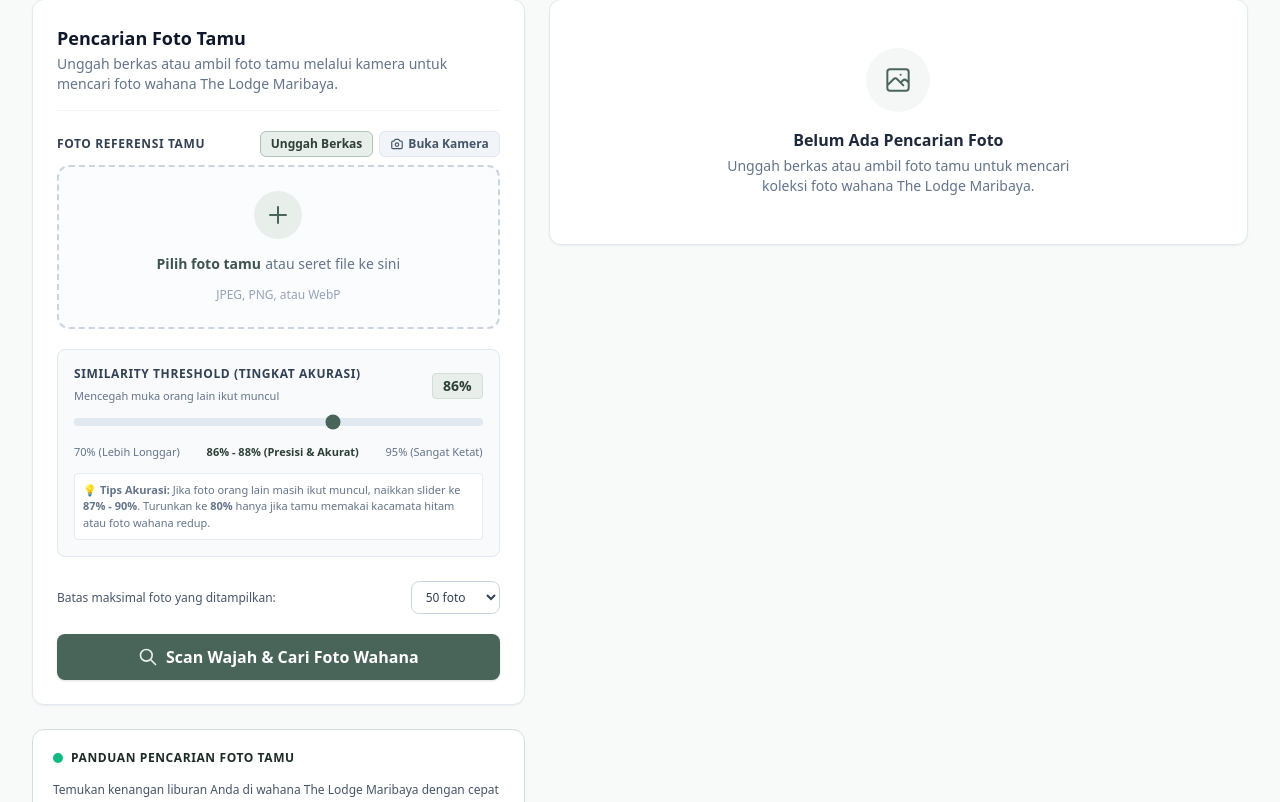
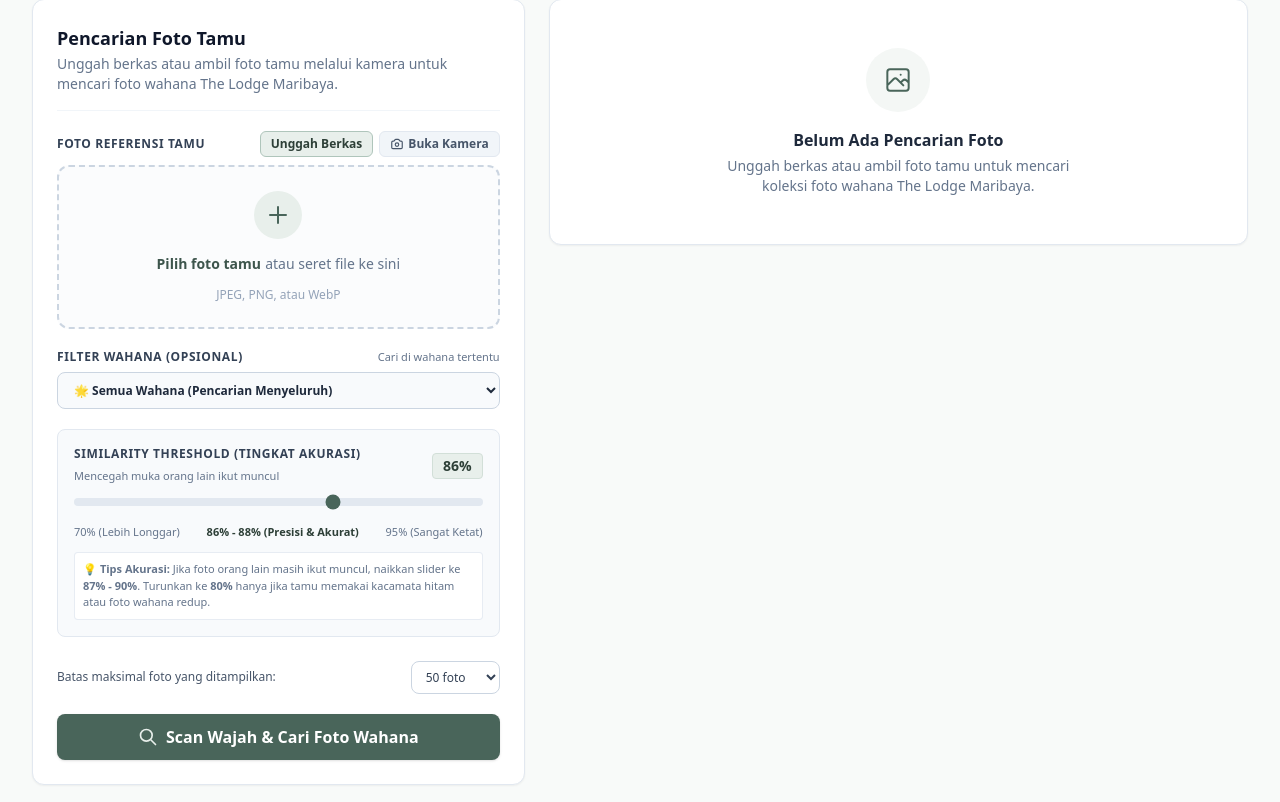
Before and after one commit to herdirudian/photo, a FastAPI app: template templates/index.html in a window 1280 px wide. Shown: the part 90-892 px from the top of the page. Run offline with FastAPI, Linux system fonts and the light colour scheme; the template is opened without the code that fills it, so the values that code supplies are empty; some libraries are stand-ins or nearby versions.

Commit message:
feat(rides): tambahkan filter pilihan wahana di layar pencarian dan optimasi deteksi wajah kecil di wahana balon udara

```diff
--- a/main.py
+++ b/main.py
@@ -145,6 +145,8 @@ async def serve_logo():
 async def serve_dashboard(request: Request):
     stats = db_manager.get_stats()
     cfg = config_manager.load_settings()
+    storage_info = config_manager.inspect_storage_status(RAW_DIR)
+    subfolders = [s["name"] for s in storage_info.get("subfolders", [])]
     context = {
         "request": request,
         "stats": stats,
@@ -154,6 +156,7 @@ async def serve_dashboard(request: Request):
         "results_dir": RESULTS_DIR,
         "logo_base64": get_logo_base64(),
         "require_pin_to_access": cfg.get("require_pin_to_access", True),
+        "subfolders": subfolders,
     }
     try:
         return templates.TemplateResponse(
@@ -326,13 +329,14 @@ async def search_guest_photos(
     request: Request,
     file: UploadFile = File(...),
     threshold: float = Form(DEFAULT_THRESHOLD),
-    top_k: int = Form(50)
+    top_k: int = Form(50),
+    ride_filter: Optional[str] = Form(None)
 ):
     """
     Search endpoint:
     1. Reads reference photo of guest.
     2. Extracts 128-d face vector.
-    3. Searches FAISS for matching faces above similarity threshold.
+    3. Searches FAISS for matching faces above similarity threshold (with optional ride subfolder filter).
     4. Creates virtual folder /app/data/results/Customer_{UUID} with Linux symlinks.
     5. Returns matches and network folder path.
     """
@@ -370,11 +374,12 @@ async def search_guest_photos(
     query_face = extracted_faces[0]
     query_encoding = query_face["encoding"]
 
-    # FAISS Similarity Search
+    # FAISS Similarity Search with optional ride filter
     raw_matches = db_manager.search_similar_faces(
         query_encoding=query_encoding,
         threshold=threshold,
-        top_k=top_k
+        top_k=top_k,
+        ride_filter=ride_filter
     )
 
     # Filter out missing/stale files and self-heal relocated paths to guarantee 100% valid thumbnails
--- a/templates/index.html
+++ b/templates/index.html
@@ -441,6 +441,27 @@
               </div>
             </div>
 
+            <!-- Filter Wahana / Subfolder -->
+            <div class="space-y-1.5">
+              <div class="flex items-center justify-between">
+                <label for="ride-filter-select" class="text-xs font-semibold text-slate-700 uppercase tracking-wider block">
+                  Filter Wahana (Opsional)
+                </label>
+                <span class="text-[11px] text-slate-500">Cari di wahana tertentu</span>
+              </div>
+              <select
+                id="ride-filter-select"
+                class="w-full bg-slate-50 hover:bg-white border border-slate-300 rounded-lg px-3 py-2 text-xs font-semibold text-slate-800 transition focus:outline-none focus:ring-2 focus:ring-lodge-600 cursor-pointer"
+              >
+                <option value="all">🌟 Semua Wahana (Pencarian Menyeluruh)</option>
+                {% if subfolders %}
+                  {% for sub in subfolders %}
+                    <option value="{{ sub }}">🎡 Wahana: {{ sub }}</option>
+                  {% endfor %}
+                {% endif %}
+              </select>
+            </div>
+
             <!-- Match Similarity Threshold Slider -->
             <div class="bg-slate-50 rounded-lg p-4 border border-slate-200 space-y-3">
               <div class="flex items-center justify-between">
@@ -1398,11 +1419,16 @@
 
       const threshold = document.getElementById('threshold-slider').value;
       const topK = document.getElementById('top-k-select').value;
+      const rideFilterSelect = document.getElementById('ride-filter-select');
+      const rideFilter = rideFilterSelect ? rideFilterSelect.value : 'all';
 
       const formData = new FormData();
       formData.append('file', currentSelectedFile);
       formData.append('threshold', threshold);
       formData.append('top_k', topK);
+      if (rideFilter && rideFilter !== 'all') {
+        formData.append('ride_filter', rideFilter);
+      }
 
       const submitBtn = document.getElementById('submit-btn');
       submitBtn.disabled = true;
```
Also changed, not shown: database.py (+19 -9 lines).
